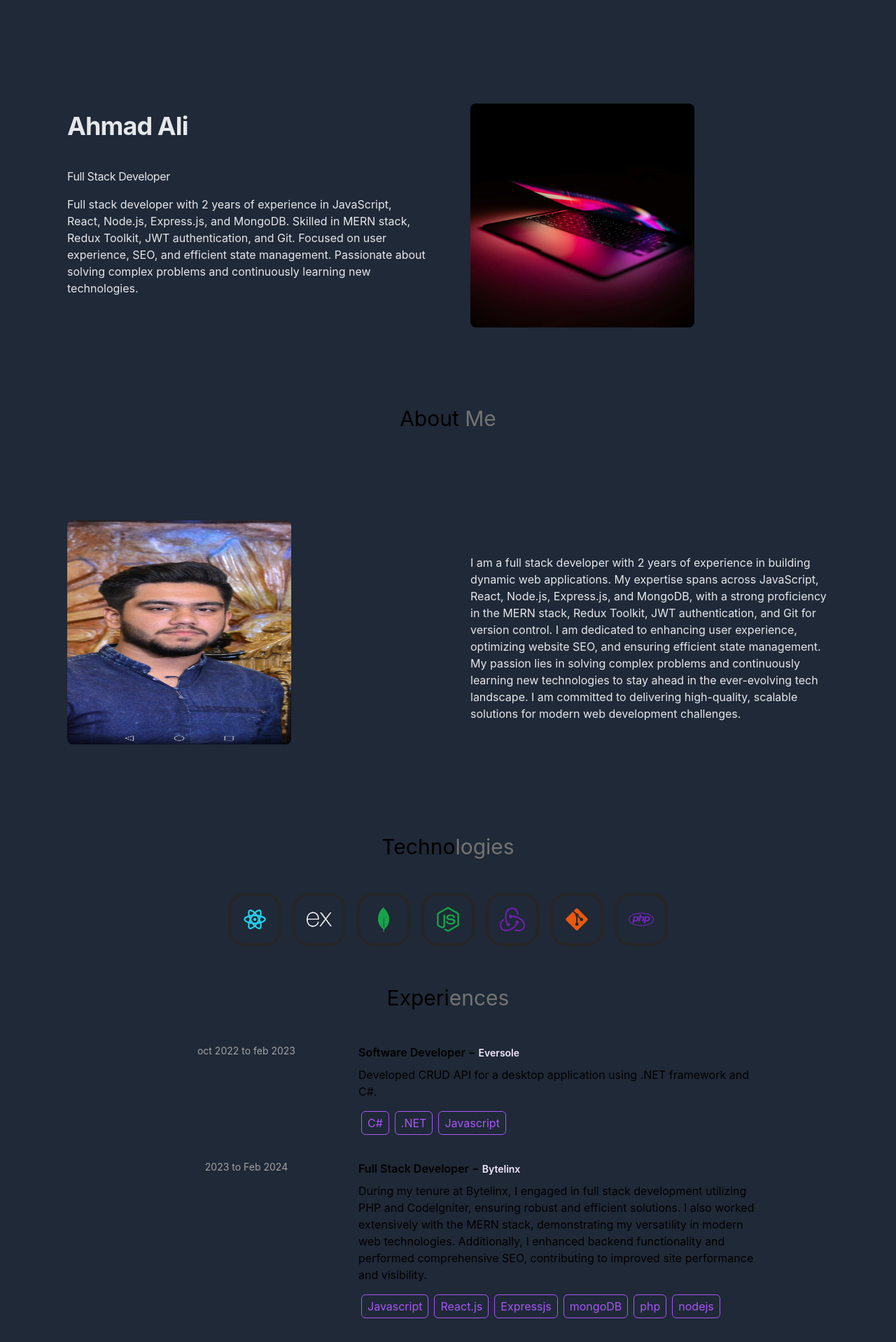
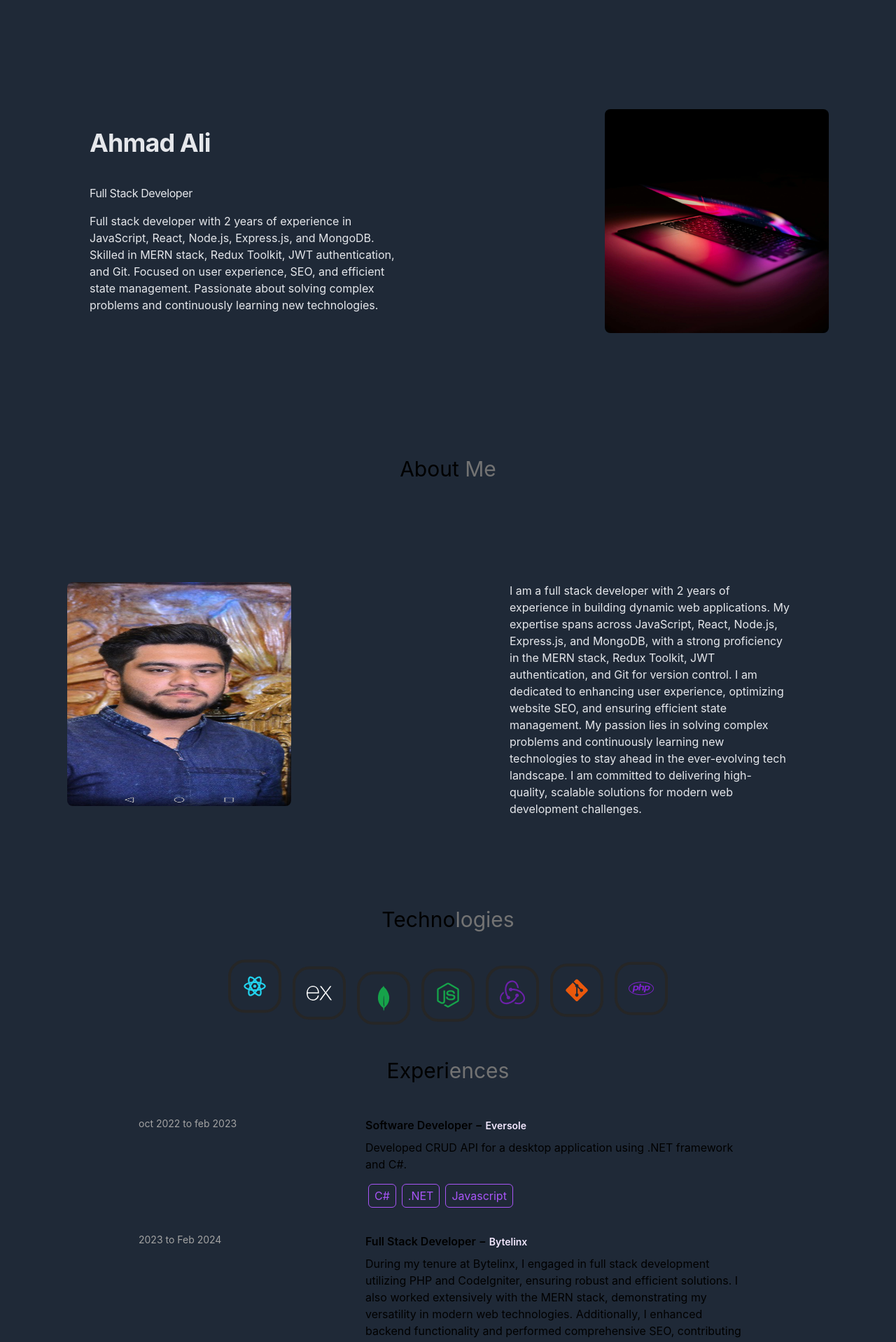
Before and after one commit to ahmadali3009/portfolio-web, a React (Vite) app: page / in a window 1280 px wide. Shown: the part 60-1978 px from the top of the page at 70% size. Built offline with nearby package versions, Linux system fonts and the light colour scheme.

Commit message:
project and contact page

```diff
--- a/package.json
+++ b/package.json
@@ -12,6 +12,7 @@
   "dependencies": {
     "@headlessui/react": "^2.1.2",
     "@heroicons/react": "^2.1.4",
+    "framer-motion": "^11.2.14",
     "react": "^18.3.1",
     "react-dom": "^18.3.1",
     "react-icons": "^5.2.1"
--- a/src/components/About.jsx
+++ b/src/components/About.jsx
@@ -1,15 +1,16 @@
-import React from 'react'
-import ahmad from "../assets/ahmad.jpg"
+import React from 'react';
+import ahmad from "../assets/ahmad.jpg";
+import { motion } from "framer-motion";
 
 const features = [
   { name: 'Origin', description: 'Designed by Good Goods, Inc.' },
   { name: 'Material', description: 'Solid walnut base with rare earth magnets and powder coated steel card cover' },
-]
+];
 
 const About = () => {
   return (
     <div>
-      <div className="bg-gray-800">
+      <div className="bg-gray-800 mt-12">
         <h1 className="text-center text-3xl">
           About
           <span className="text-neutral-500"> Me</span>
@@ -17,20 +18,28 @@ const About = () => {
       </div>
       <div className="mx-auto grid max-w-xl grid-cols-1 items-center gap-x-16 gap-y-16 px-4 py-24 sm:px-6 sm:py-32 lg:max-w-6xl lg:grid-cols-2 lg:px-8">
         <div className="grid grid-cols-1 w-80 h-80">
-          <img
-            alt="Walnut card tray with white powder coated steel divider and 3 punchout holes."
+          <motion.img
+            whileInView={{ x: 0, opacity: 1 }}
+            initial={{ x: -100, opacity: 0 }}
+            transition={{ duration: 1, delay: 0.5 }}
+            alt="Ahmad Ali"
             src={ahmad}
             className="rounded-lg bg-gray-800 w-80 h-80"
           />
         </div>
-        <div>
-          <p className="mt-4 text-gray-200">
+        <div className="px-4 sm:px-6 lg:px-8"> {/* Added padding here */}
+          <motion.p
+            whileInView={{ x: 0, opacity: 1 }}
+            initial={{ x: 100, opacity: 0 }}
+            transition={{ duration: 1, delay: 0.5 }}
+            className="mt-4 sm:mx-6 text-gray-200"
+          >
             I am a full stack developer with 2 years of experience in building dynamic web applications. My expertise spans across JavaScript, React, Node.js, Express.js, and MongoDB, with a strong proficiency in the MERN stack, Redux Toolkit, JWT authentication, and Git for version control. I am dedicated to enhancing user experience, optimizing website SEO, and ensuring efficient state management. My passion lies in solving complex problems and continuously learning new technologies to stay ahead in the ever-evolving tech landscape. I am committed to delivering high-quality, scalable solutions for modern web development challenges.
-          </p>
+          </motion.p>
         </div>
       </div>
     </div>
-  )
-}
+  );
+};
 
-export default About
+export default About;
--- a/src/components/Experience.jsx
+++ b/src/components/Experience.jsx
@@ -1,22 +1,30 @@
 import React from 'react';
 import { EXPERIENCES } from '../constants';
+import { motion } from "framer-motion"
 
 const Experience = () => {
     return (
         <div>
             <div className="bg-gray-800 mb-12 mt-14">
-                <h1 className="text-center text-3xl">
+                <motion.h1 whileInView={{opacity:1 , y:0}}
+                initial={{opacity:0 , y:-100}}
+                transition={{duration:1.5}}
+                className="text-center text-3xl">
                     Experi
                     <span className="text-neutral-500">ences</span>
-                </h1>
+                </motion.h1>
             </div>
-            <div>
+            <div className='px-6'>
                 {EXPERIENCES.map((experience, index) => (
                     <div key={index} className="mb-8 flex flex-wrap justify-center">
-                        <div className="w-full text-center lg:w-1/4 sm:w-full">
-                            <p className="mb-2 text-sm text-neutral-400">{experience.year}</p>
+                        <div className="w-full text-left lg:w-1/4 sm:w-full">
+                            <motion.p   whileInView={{x:0 , opacity:1}}
+          initial={{x:-100 , opacity:0}}
+          transition={{duration:1 , delay : 0.5} }  className="mb-2 text-sm text-neutral-400">{experience.year}</motion.p>
                         </div>
-                        <div className="w-full max-w-xl text-center lg:text-left sm:w-full lg:w-3/4">
+                        <motion.div whileInView={{x:0 , opacity:1}}
+            initial={{x:100 , opacity:0}}
+            transition={{duration:1 , delay : 0.5} } className="w-full max-w-xl text-left lg:text-left sm:w-full px-4 lg:w-3/4">
                             <h6 className="mb-2 font-semibold">
                                 {experience.role} −{" "}
                                 <span className="text-sm text-purple-100">
@@ -31,7 +39,7 @@ const Experience = () => {
                                     </span>
                                 ))}
                             </div>
-                        </div>
+                        </motion.div>
                     </div>
                 ))}
             </div>
--- a/src/components/Home.jsx
+++ b/src/components/Home.jsx
@@ -1,33 +1,65 @@
-import React from 'react'
-import img1 from "../assets/img1.jpg"
+import React from 'react';
+import img1 from "../assets/img1.jpg";
+import { motion } from "framer-motion";
+
 const features = [
   { name: 'Origin', description: 'Designed by Good Goods, Inc.' },
   { name: 'Material', description: 'Solid walnut base with rare earth magnets and powder coated steel card cover' },
-]
+];
+
+const container = (delay) => ({
+  hidden: { x: -100, opacity: 0 },
+  visible: {
+    x: 0,
+    opacity: 1,
+    transition: { duration: 0.5, delay: delay },
+  },
+});
 
 const Home = () => {
   return (
     <div>
-      <div className="mx-auto grid max-w-xl grid-cols-1 items-center gap-x-16 gap-y-16 px-4 py-24 sm:px-6 sm:py-32 lg:max-w-6xl lg:grid-cols-2 lg:px-8">
-        <div>
-          <h2 className="text-3xl font-bold tracking-tight text-gray-200 sm:text-4xl">Ahmad Ali</h2>
-          <h5 className="text-l mt-10 tracking-tight text-gray-200 sm:text-l">Full Stack Developer</h5>
+      <div className="mt-6 mx-auto grid max-w-xl grid-cols-1 items-center gap-x-16 gap-y-16 px-4 py-24 sm:px-6 sm:py-32 lg:max-w-6xl lg:grid-cols-2 lg:px-8">
+        <div className="px-4 sm:px-6 lg:px-8">
+          <motion.h2
+            variants={container(0)}
+            initial="hidden"
+            animate="visible"
+            className="text-3xl font-bold tracking-tight text-gray-200 sm:text-4xl"
+          >
+            Ahmad Ali
+          </motion.h2>
+          <motion.h5
+            variants={container(0.5)}
+            initial="hidden"
+            animate="visible"
+            className="text-l mt-10 tracking-tight text-gray-200 sm:text-l"
+          >
+            Full Stack Developer
+          </motion.h5>
 
-          <p className="mt-4 text-gray-200">
-          Full stack developer with 2 years of experience in JavaScript, React, Node.js, Express.js, and MongoDB. Skilled in MERN stack, Redux Toolkit, JWT authentication, and Git. Focused on user experience, SEO, and efficient state management. Passionate about solving complex problems and continuously learning new technologies.          </p>
-
-
+          <motion.p
+            variants={container(1)}
+            initial="hidden"
+            animate="visible"
+            className="mt-4 text-gray-200"
+          >
+            Full stack developer with 2 years of experience in JavaScript, React, Node.js, Express.js, and MongoDB. Skilled in MERN stack, Redux Toolkit, JWT authentication, and Git. Focused on user experience, SEO, and efficient state management. Passionate about solving complex problems and continuously learning new technologies.
+          </motion.p>
         </div>
-        <div className="grid grid-cols-1 w-80 h-80 justify-end">
-          <img
+        <div className="flex justify-center lg:justify-end">
+          <motion.img
+            initial={{ x: 100, opacity: 0 }}
+            animate={{ x: 0, opacity: 1 }}
+            transition={{ duration: 1, delay: 1.2 }}
             alt="Walnut card tray with white powder coated steel divider and 3 punchout holes."
             src={img1}
-            className="rounded-lg bg-gray-800 w-80 h-80 mt-4"
+            className="rounded-lg bg-gray-800 w-80 h-80"
           />
         </div>
       </div>
     </div>
-  )
-}
+  );
+};
 
-export default Home
+export default Home;
--- a/src/components/Skillsicon.jsx
+++ b/src/components/Skillsicon.jsx
@@ -3,37 +3,60 @@ import { RiReactjsLine } from "react-icons/ri";
 import { SiExpress , SiMongodb , SiRedux  } from "react-icons/si";
 import { FaNodeJs , FaPhp  } from "react-icons/fa";
 import { FaGitAlt } from "react-icons/fa6";
+import { animate, motion } from "framer-motion"
 
 
 
 const Skillsicon = () => {
+    const iconvarient = (duration)=>({
+        initial : {y:-9},
+        animate : {y: [9,-9] ,
+            transition:{
+                duration : duration,
+                ease : "linear",
+                repeat : Infinity,
+                repeatType: "reverse"
+            }
+        }
+    })
     return (
         <>
             <div className="bg-gray-800 mb-12">
-                <h1 className="text-center text-3xl">
+                <motion.h1 whileInView={{opacity:1 , y:0}}
+                initial={{opacity:0 , y:-100}}
+                transition={{duration:1.5}}
+                // animate={{opacity:0 , y:-100}}
+                // transition={{delay:1.2 , duration:2.5}}
+                 className="text-center text-3xl">
                     Techno
                     <span className="text-neutral-500">logies</span>
-                </h1>
+                </motion.h1>
             </div>
-            <div className="flex flex-wrap items-center justify-center gap-4">
-                    <div className="rounded-3xl border-4 ☐ border-neutral-800 p-4">
+            <motion.div whileInView={{x:0 , opacity:1}}
+          initial={{x:-100 , opacity:0}}
+          transition={{duration:1 , delay : 0.5} }  className="flex flex-wrap items-center justify-center gap-4">
+                    <motion.div variants={iconvarient(2)} animate="animate" initial="initial"  className="rounded-3xl border-4 ☐ border-neutral-800 p-4">
                         <RiReactjsLine className="text-4xl text-cyan-400" />
-                    </div>
-                    <div className="rounded-3xl border-4  border-neutral-800  p-4 ">
+                    </motion.div>
+                    <motion.div variants={iconvarient(2.5)} animate="animate" initial="initial" className="rounded-3xl border-4  border-neutral-800  p-4 ">
                         <SiExpress className="text-4xl text-white" />
-                    </div><div className="rounded-3xl border-4 ☐ border-neutral-800 p-4">
+                    </motion.div>
+                    <motion.div variants={iconvarient(3)} animate="animate" initial="initial" className="rounded-3xl border-4 ☐ border-neutral-800 p-4">
                         <SiMongodb className="text-4xl text-green-600" />
-                    </div><div className="rounded-3xl border-4 ☐ border-neutral-800 p-4">
+                    </motion.div>
+                    <motion.div variants={iconvarient(3.5)} animate="animate" initial="initial" className="rounded-3xl border-4 ☐ border-neutral-800 p-4">
                         <FaNodeJs className="text-4xl text-green-600" />
-                    </div><div className="rounded-3xl border-4 ☐ border-neutral-800 p-4">
+                    </motion.div>
+                    <motion.div variants={iconvarient(4)} animate="animate" initial="initial" className="rounded-3xl border-4 ☐ border-neutral-800 p-4">
                         <SiRedux className="text-4xl text-purple-800" />
-                    </div><div className="rounded-3xl border-4 ☐ border-neutral-800 p-4">
+                    </motion.div>
+                    <motion.div variants={iconvarient(4.5)} animate="animate" initial="initial" className="rounded-3xl border-4 ☐ border-neutral-800 p-4">
                         <FaGitAlt className="text-4xl text-orange-600" />
-                    </div>
-                    <div className="rounded-3xl border-4 ☐ border-neutral-800 p-4">
+                    </motion.div>
+                    <motion.div variants={iconvarient(5)} animate="animate" initial="initial" className="rounded-3xl border-4 ☐ border-neutral-800 p-4">
                         <FaPhp className="text-4xl text-purple-700" />
-                    </div>
-            </div>
+                    </motion.div>
+            </motion.div>
         </>
     )
 }
```
Also changed, not shown: src/components/Projectsdetail.jsx (+15 -8 lines), src/components/contact.jsx (+12 -4 lines), 1 other file (tests, documents, lock files or other folders).
